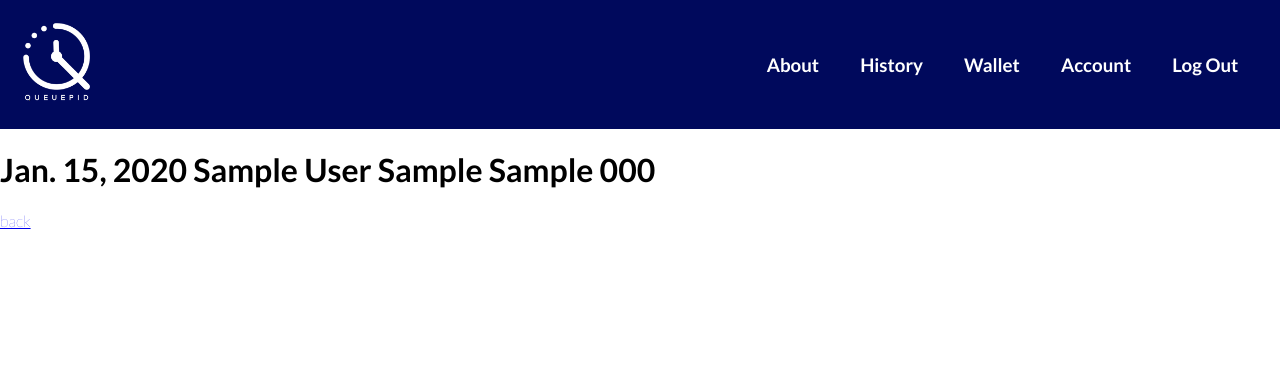
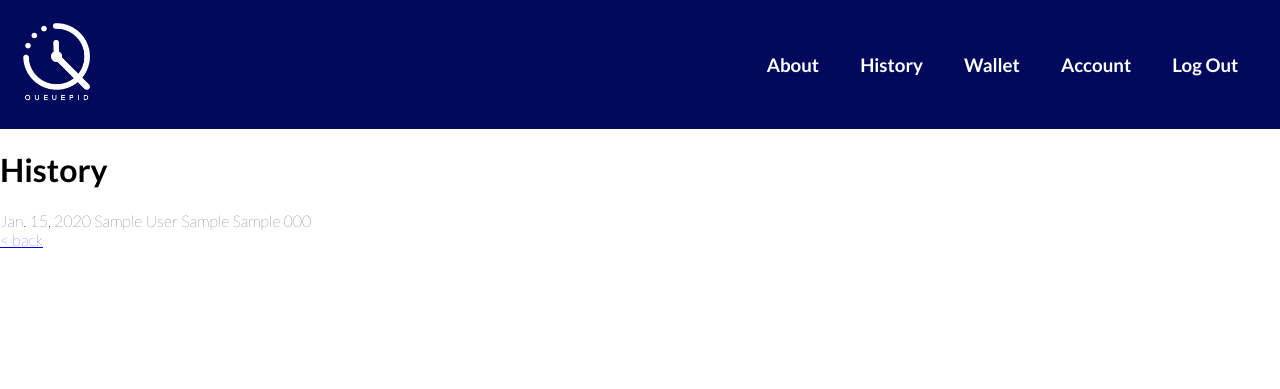
Before and after one commit to 6410685249/QueuePid, a Django app: page /customer_home/history in a window 1280 px wide. Shown: the top 389 px of the page. Run offline with Django 4.2, Linux system fonts and the light colour scheme; a user stored in the database is signed in; tables that the repository leaves empty hold one stand-in row (values such as "Sample post"); parts of the project's set-up code (start-up, migrations or seed data) failed here and were passed over; some web fonts are replaced.

Commit message:
Decorate history page

```diff
--- a/QueuePid/static/templates/customer_history.html
+++ b/QueuePid/static/templates/customer_history.html
@@ -1,12 +1,27 @@
 {% extends 'layout.html' %}
+{% load static %}
+{% block css %}
+    <link rel="stylesheet" type="text/css" href="{% static 'css/history.css' %}" />
+{% endblock %}
+
 {% block body %}
     {% block navigation %}{% endblock %}
 
     {% include 'nav_cus.inc.html' %}
 
+    <h1 class="head">History</h1>
+
+    <div class="container">
     {% for i in history %}
-    <h1>{{i.date}} {{i.queeuManName}} {{i.restaurant}} {{i.cost}} {{i.phone_number_QueueMan}}</h1>
+        <div>
+            {{i.date}}
+            {{i.queeuManName}}
+            {{i.restaurant}}
+            {{i.cost}}
+            {{i.phone_number_QueueMan}}
+        </div>
     {% endfor %}
-    <a href="{% url 'restaurant_list' %}" > back </a>
+    </div>
+    <a href="{% url 'restaurant_list' %}" class="back" > < back </a>
 
 {% endblock %}
```
